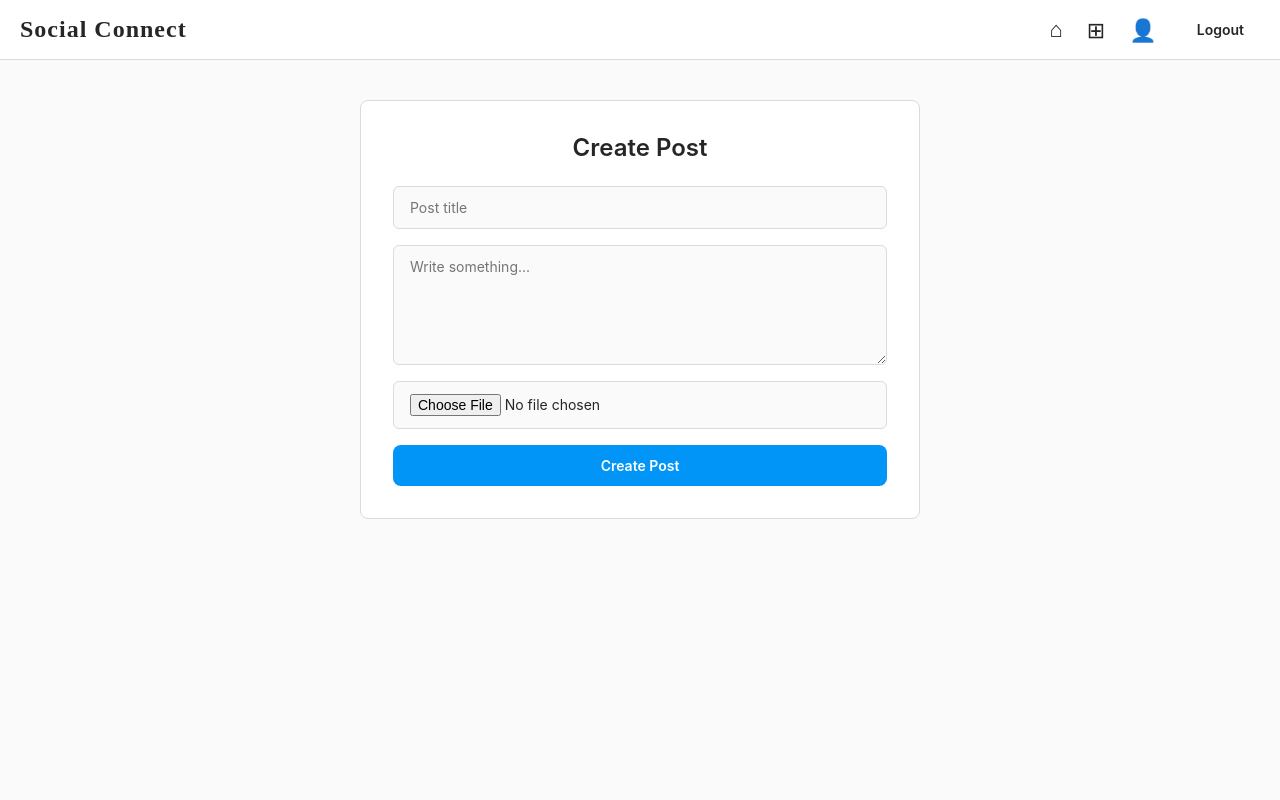
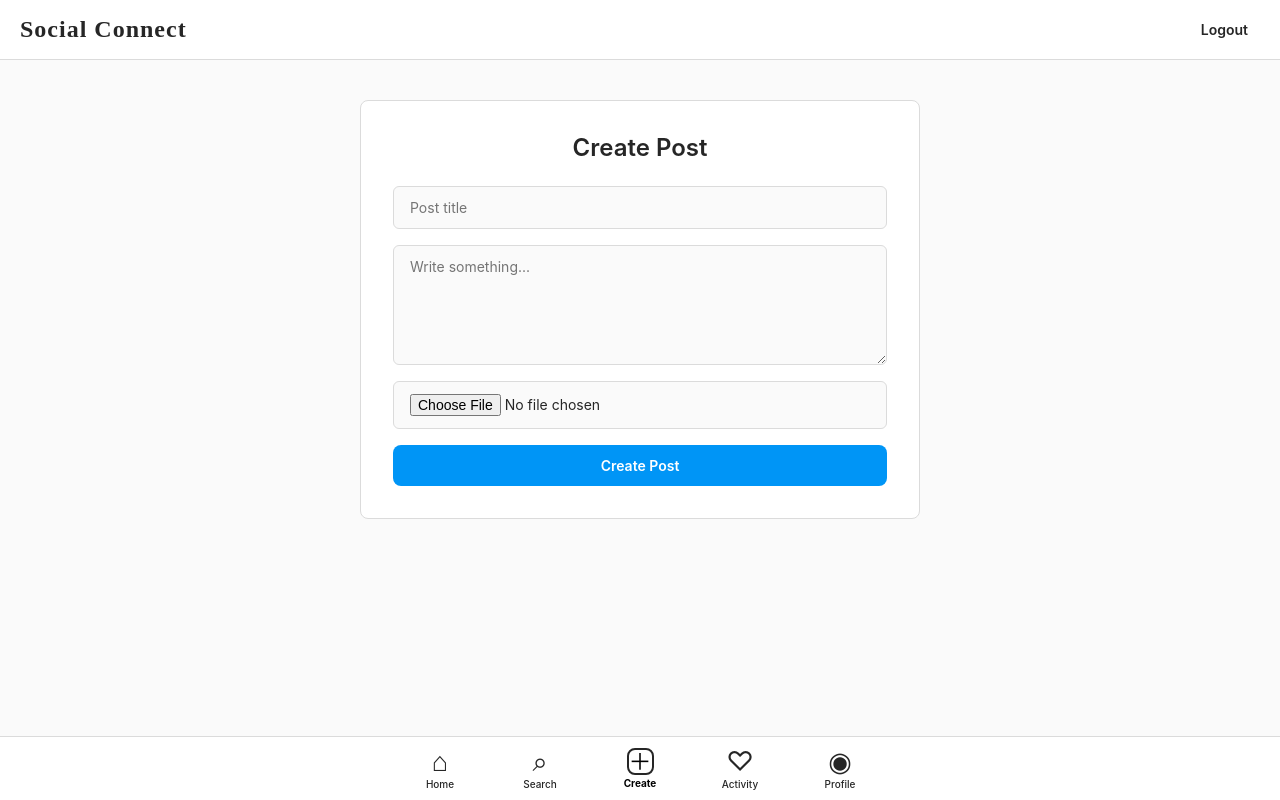
Before and after one commit to lisithakularathna/social-connect, a React (Vite) app in the folder web/: page /create in a window 1280 px wide. Built offline with nearby package versions, Linux system fonts and the light colour scheme; sample sign-in values are in the browser's storage.

Commit message:
feat(web): add Instagram-style bottom navigation

```diff
--- a/web/src/App.tsx
+++ b/web/src/App.tsx
@@ -18,6 +18,7 @@ function App() {
   return (
     <BrowserRouter>
       <Routes>
+        {/* Public */}
         <Route
           path="/login"
           element={<Login />}
@@ -28,6 +29,7 @@ function App() {
           element={<Register />}
         />
 
+        {/* Home */}
         <Route
           path="/"
           element={
@@ -37,6 +39,7 @@ function App() {
           }
         />
 
+        {/* Create Post */}
         <Route
           path="/create"
           element={
@@ -46,6 +49,7 @@ function App() {
           }
         />
 
+        {/* My Profile */}
         <Route
           path="/profile"
           element={
@@ -55,6 +59,7 @@ function App() {
           }
         />
 
+        {/* Other User Profile */}
         <Route
           path="/user/:userId"
           element={
@@ -64,6 +69,27 @@ function App() {
           }
         />
 
+        {/* Future Search */}
+        <Route
+          path="/search"
+          element={
+            <ProtectedRoute>
+              <div />
+            </ProtectedRoute>
+          }
+        />
+
+        {/* Future Activity */}
+        <Route
+          path="/activity"
+          element={
+            <ProtectedRoute>
+              <div />
+            </ProtectedRoute>
+          }
+        />
+
+        {/* Unknown */}
         <Route
           path="*"
           element={<Navigate to="/" replace />}
--- /dev/null
+++ b/web/src/components/BottomNav.tsx
@@ -0,0 +1,53 @@
+import { NavLink, useNavigate } from "react-router-dom";
+
+function BottomNav() {
+  const navigate = useNavigate();
+
+  const navItemClass = ({ isActive }: { isActive: boolean }) =>
+    `bottom-nav-item ${isActive ? "active" : ""}`;
+
+  const logout = () => {
+    localStorage.removeItem("accessToken");
+    navigate("/login");
+  };
+
+  return (
+    <nav className="bottom-nav">
+      <NavLink to="/" className={navItemClass} title="Home">
+        <span className="nav-icon">⌂</span>
+        <span className="nav-label">Home</span>
+      </NavLink>
+
+      <NavLink to="/search" className={navItemClass} title="Search">
+        <span className="nav-icon">⌕</span>
+        <span className="nav-label">Search</span>
+      </NavLink>
+
+      <NavLink to="/create" className={navItemClass} title="Create">
+        <span className="create-icon">＋</span>
+        <span className="nav-label">Create</span>
+      </NavLink>
+
+      <NavLink to="/activity" className={navItemClass} title="Activity">
+        <span className="nav-icon">♡</span>
+        <span className="nav-label">Activity</span>
+      </NavLink>
+
+      <NavLink to="/profile" className={navItemClass} title="Profile">
+        <span className="nav-icon">◉</span>
+        <span className="nav-label">Profile</span>
+      </NavLink>
+
+      <button
+        onClick={logout}
+        className="bottom-nav-item logout-mobile"
+        title="Logout"
+      >
+        <span className="nav-icon">⇥</span>
+        <span className="nav-label">Logout</span>
+      </button>
+    </nav>
+  );
+}
+
+export default BottomNav;
--- a/web/src/components/Navbar.tsx
+++ b/web/src/components/Navbar.tsx
@@ -1,38 +1,29 @@
-import { Link, useNavigate, useLocation } from "react-router-dom";
+import { useNavigate } from "react-router-dom";
 
 function Navbar() {
   const navigate = useNavigate();
-  const location = useLocation();
 
   const logout = () => {
     localStorage.removeItem("accessToken");
     navigate("/login");
   };
 
-  const isActive = (path: string) => location.pathname === path;
+  return (
+    <header className="top-navbar">
+      <div
+        className="top-logo"
+        onClick={() => navigate("/")}
+      >
+        Social Connect
+      </div>
 
-  return (
-    <nav className="navbar">
-      <Link to="/" className="logo">
-        Social Connect
-      </Link>
-
-      <div className="nav-links">
-        <Link to="/" title="Home">
-          {isActive("/") ? "⌂" : "⌂"}
-        </Link>
-        <Link to="/create" title="Create Post">
-          {isActive("/create") ? "⊞" : "⊞"}
-        </Link>
-        <Link to="/profile" title="Profile">
-          {isActive("/profile") ? "👤" : "👤"}
-        </Link>
-
-        <button onClick={logout} className="logout-btn" title="Logout">
-          Logout
-        </button>
-      </div>
-    </nav>
+      <button
+        onClick={logout}
+        className="top-logout"
+      >
+        Logout
+      </button>
+    </header>
   );
 }
 
--- a/web/src/index.css
+++ b/web/src/index.css
@@ -679,3 +679,212 @@ button {
     border-radius: 0;
   }
 }
+
+/* =========================================
+   INSTAGRAM STYLE BOTTOM NAVIGATION
+   ========================================= */
+
+.bottom-nav {
+  position: fixed;
+  left: 0;
+  right: 0;
+  bottom: 0;
+
+  height: 64px;
+
+  background: rgba(255, 255, 255, 0.98);
+  border-top: 1px solid #dbdbdb;
+
+  display: flex;
+  align-items: center;
+  justify-content: center;
+
+  z-index: 1000;
+
+  padding: 0 20px;
+}
+
+.bottom-nav-item {
+  flex: 1;
+  max-width: 100px;
+
+  height: 58px;
+
+  display: flex;
+  flex-direction: column;
+  align-items: center;
+  justify-content: center;
+
+  gap: 2px;
+
+  background: transparent;
+  border: none;
+
+  color: #262626;
+  text-decoration: none;
+
+  cursor: pointer;
+
+  transition:
+    transform 0.15s ease,
+    color 0.15s ease;
+}
+
+.bottom-nav-item:hover {
+  transform: translateY(-2px);
+}
+
+.bottom-nav-item.active {
+  color: #000;
+}
+
+.nav-icon {
+  font-size: 27px;
+  line-height: 28px;
+  font-weight: 400;
+}
+
+.create-icon {
+  width: 27px;
+  height: 27px;
+
+  border: 2px solid #262626;
+  border-radius: 8px;
+
+  display: flex;
+  align-items: center;
+  justify-content: center;
+
+  font-size: 23px;
+  line-height: 20px;
+}
+
+.nav-label {
+  font-size: 10px;
+  line-height: 12px;
+  font-weight: 500;
+}
+
+.bottom-nav-item.active .nav-label {
+  font-weight: 700;
+}
+
+.logout-mobile {
+  display: none;
+}
+
+/* Give pages space above bottom navigation */
+
+.feed-page,
+.profile-page,
+.create-page {
+  padding-bottom: 100px;
+}
+
+/* =========================================
+   TOP NAVBAR
+   ========================================= */
+
+.top-navbar {
+  height: 60px;
+
+  background: white;
+  border-bottom: 1px solid #dbdbdb;
+
+  display: flex;
+  align-items: center;
+  justify-content: space-between;
+
+  padding: 0 20px;
+
+  position: sticky;
+  top: 0;
+
+  z-index: 900;
+}
+
+.top-logo {
+  font-size: 24px;
+  font-weight: 600;
+
+  font-family: "Brush Script MT", cursive;
+
+  color: #262626;
+
+  letter-spacing: 1px;
+
+  cursor: pointer;
+}
+
+.top-logout {
+  border: none;
+  background: transparent;
+
+  color: #262626;
+
+  padding: 8px 12px;
+
+  font-size: 14px;
+  font-weight: 600;
+
+  cursor: pointer;
+}
+
+.top-logout:hover {
+  opacity: 0.6;
+}
+
+/* =========================================
+   MOBILE
+   ========================================= */
+
+@media (max-width: 700px) {
+  .top-navbar {
+    height: 54px;
+    padding: 0 16px;
+  }
+
+  .top-logo {
+    font-size: 21px;
+  }
+
+  .top-logout {
+    display: none;
+  }
+
+  .bottom-nav {
+    height: 62px;
+    padding: 0 8px;
+
+    justify-content: space-around;
+  }
+
+  .bottom-nav-item {
+    max-width: none;
+    height: 58px;
+  }
+
+  .nav-icon {
+    font-size: 25px;
+  }
+
+  .create-icon {
+    width: 25px;
+    height: 25px;
+    font-size: 21px;
+  }
+
+  .nav-label {
+    font-size: 9px;
+  }
+
+  .logout-mobile {
+    display: none;
+  }
+
+  .feed-page,
+  .profile-page,
+  .create-page {
+    padding-bottom: 85px;
+  }
+}
--- a/web/src/pages/CreatePost.tsx
+++ b/web/src/pages/CreatePost.tsx
@@ -1,6 +1,7 @@
 import { useState } from "react";
 import { useNavigate } from "react-router-dom";
 import Navbar from "../components/Navbar";
+import BottomNav from "../components/BottomNav";
 import api from "../api/api";
 
 function CreatePost() {
@@ -89,6 +90,8 @@ function CreatePost() {
           </button>
         </form>
       </main>
+
+      <BottomNav />
     </>
   );
 }
--- a/web/src/pages/Home.tsx
+++ b/web/src/pages/Home.tsx
@@ -1,5 +1,6 @@
 import { useEffect, useState } from "react";
 import Navbar from "../components/Navbar";
+import BottomNav from "../components/BottomNav";
 import PostCard from "../components/PostCard";
 import api from "../api/api";
 
@@ -83,6 +84,8 @@ function Home() {
           </div>
         )}
       </main>
+
+      <BottomNav />
     </>
   );
 }
--- a/web/src/pages/Profile.tsx
+++ b/web/src/pages/Profile.tsx
@@ -1,5 +1,6 @@
 import { useEffect, useState } from "react";
 import Navbar from "../components/Navbar";
+import BottomNav from "../components/BottomNav";
 import api from "../api/api";
 
 interface User {
@@ -90,6 +91,8 @@ function Profile() {
         <main className="profile-page">
           <p>Loading profile...</p>
         </main>
+
+        <BottomNav />
       </>
     );
   }
@@ -184,6 +187,8 @@ function Profile() {
           )}
         </section>
       </main>
+
+      <BottomNav />
     </>
   );
 }
--- a/web/src/pages/UserProfile.tsx
+++ b/web/src/pages/UserProfile.tsx
@@ -1,6 +1,7 @@
 import { useEffect, useState } from "react";
 import { useParams } from "react-router-dom";
 import Navbar from "../components/Navbar";
+import BottomNav from "../components/BottomNav";
 import api from "../api/api";
 
 interface User {
@@ -93,6 +94,8 @@ function UserProfile() {
             <p>Loading profile...</p>
           </div>
         </main>
+
+        <BottomNav />
       </>
     );
   }
@@ -106,6 +109,8 @@ function UserProfile() {
             <h2>User not found</h2>
           </div>
         </main>
+
+        <BottomNav />
       </>
     );
   }
@@ -186,6 +191,8 @@ function UserProfile() {
           )}
         </section>
       </main>
+
+      <BottomNav />
     </>
   );
 }
```
